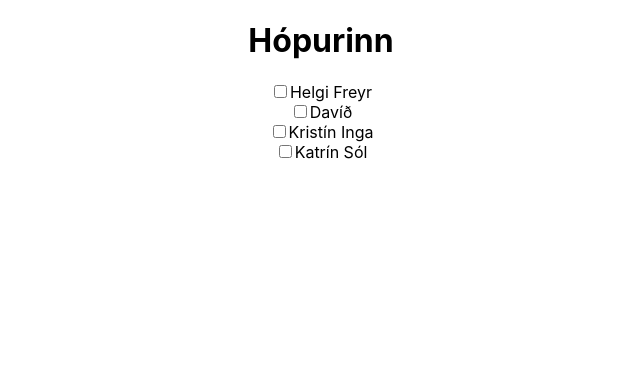
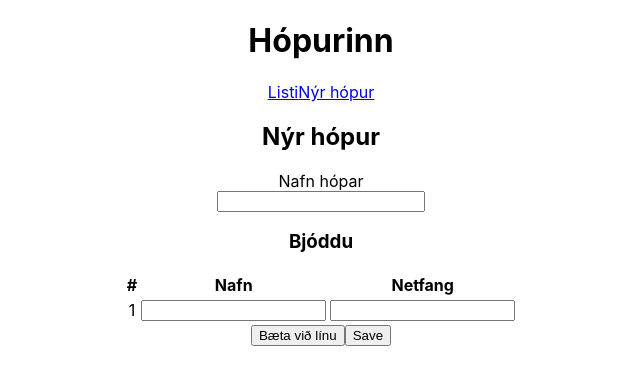
Before and after one commit to helgidavidsson/grubba, a React (Create React App) app: page /new-group in a window 1280 px wide. Shown: the top 384 px of the page, without its empty margins (319-959 px from the left). Built offline with nearby package versions, Linux system fonts and the light colour scheme; no server answers.

Commit message:
functioning prototype

```diff
--- a/package.json
+++ b/package.json
@@ -8,6 +8,7 @@
     "@testing-library/user-event": "^13.5.0",
     "react": "^18.2.0",
     "react-dom": "^18.2.0",
+    "react-router-dom": "^6.21.0",
     "react-scripts": "5.0.1",
     "socket.io-client": "^4.7.2",
     "web-vitals": "^2.1.4"
--- a/src/App.js
+++ b/src/App.js
@@ -1,19 +1,33 @@
 import './App.css';
 import ParticipantList from './components/ParticipantList';
+import { BrowserRouter as Router, Routes, Route } from 'react-router-dom';
+import GroupCreator from './components/GroupCreator';
+import Header from './components/Header';
 
 
 function App() {
 
+  const ENDPOINT = "http://localhost:3001"; // Replace with your server's address
 
 
   return (
     <div className="App">
-      <header className="App-header">
-          <h1>Hópurinn</h1>
+      <Router>
+      <Header/>
+      <Routes>
+        <Route path='/' element={
+          <ParticipantList
+            ENDPOINT={ENDPOINT}
+          />} />
+        <Route path='/new-group' element={
+          <GroupCreator
+            ENDPOINT={ENDPOINT}
+          />} />
+      </Routes>
 
-        <ParticipantList/>
+      </Router>
 
-      </header>
+
 
     </div>
   );
--- /dev/null
+++ b/src/components/GroupCreator.js
@@ -0,0 +1,114 @@
+import { useState, useEffect } from 'react'
+import styles from './GroupCreator.module.css'
+import socketIOClient from 'socket.io-client';
+
+export default function GroupCreator({
+    ENDPOINT
+}) {
+    const [rows, setRows] = useState([{
+        name: '', email: '',
+     }]);
+     const [groupTitle, setGroupTitle] = useState('');
+
+    const [socket, setSocket] = useState(null);
+
+    useEffect(() => {
+        const newSocket = socketIOClient(ENDPOINT);
+        setSocket(newSocket);
+
+        newSocket.on('initialState', (data) => {
+            // Destructure to get participants and title
+            const { participants, title } = data;
+
+            // Update rows and group title based on server data
+            setRows(participants.map(participant => ({ name: participant.name, email: participant.email })));
+            setGroupTitle(title);
+        });
+
+        return () => newSocket.disconnect();
+    }, [ENDPOINT]);
+
+    const addNewRow = () => {
+        setRows([...rows, { name: '', email: '' }]);
+    };
+
+    const handleSave = () => {
+        const dataToEmit = { rows, title: groupTitle };
+        console.log('Emitting data:', dataToEmit);
+        socket.emit('saveParticipants', dataToEmit);
+    };
+
+    return(
+        <div>
+            <h2>Nýr hópur</h2>
+
+            <form>
+            <div className={styles.nameContainer}>
+                    <label>Nafn hópar</label>
+                    <input
+                        className={styles.input}
+                        type='text'
+                        value={groupTitle}
+                        onChange={(e) => setGroupTitle(e.target.value)}
+                    />
+                </div>
+
+
+            <h3>Bjóddu </h3>
+
+            <table className={styles.table}>
+                <thead>
+                    <tr>
+                        <th>#</th>
+                        <th>Nafn</th>
+                        <th>Netfang</th>
+                    </tr>
+                </thead>
+                <tbody>
+
+                {rows.map((row, index) => (
+                        <tr key={index}>
+                            <td>{index + 1}</td>
+                            <td>
+                                <input
+                                    type='text'
+                                    value={row.name}
+                                    onChange={(e) => {
+                                        const newRows = [...rows];
+                                        newRows[index].name = e.target.value;
+                                        setRows(newRows);
+                                    }}
+                                />
+                            </td>
+                            <td>
+                                <input
+                                    type='email'
+                                    value={row.email}
+                                    onChange={(e) => {
+                                        const newRows = [...rows];
+                                        newRows[index].email = e.target.value;
+                                        setRows(newRows);
+                                    }}
+                                />
+                            </td>
+                        </tr>
+                    ))}
+
+                </tbody>
+
+
+            </table>
+
+            <label></label>
+
+
+
+            </form>
+            <button onClick={addNewRow}>Bæta við línu</button>
+
+            <button onClick={handleSave}>Save</button>
+
+
+        </div>
+    )
+}
--- /dev/null
+++ b/src/components/GroupCreator.module.css
@@ -0,0 +1,16 @@
+.nameContainer{
+    display: flex;
+    justify-content: center;
+    flex-direction: column;
+
+}
+
+.input {
+    width: 200px;
+    margin: auto;
+}
+
+.table {
+    text-align: center;
+    margin: auto;
+}
--- /dev/null
+++ b/src/components/Header.js
@@ -0,0 +1,15 @@
+import { Link } from "react-router-dom"
+
+
+
+export default function Header() {
+    return(
+        <header className="App-header">
+            <h1>Hópurinn</h1>
+            <nav>
+                <Link to="/">Listi</Link>
+                <Link to="/new-group">Nýr hópur</Link>
+            </nav>
+        </header>
+    )
+}
--- a/src/components/ParticipantList.js
+++ b/src/components/ParticipantList.js
@@ -3,24 +3,31 @@ import ParticipantsCheckbox from "./ParticipantsCheckbox";
 import socketIOClient from 'socket.io-client';
 
 
-export default function ParticipantList() {
-    const [participants, setParticipants] = useState([
-        { id: 0, isChecked: false, name: "Helgi Freyr" },
-        { id: 1, isChecked: false, name: "Davíð"},
-        { id: 2, isChecked: false, name: "Kristín Inga" },
-        { id: 3, isChecked: false, name: "Katrín Sól" },
-    ]);
+export default function ParticipantList({
+    ENDPOINT,
+}) {
+    const [participants, setParticipants] = useState([]);
+    const [groupTitle, setGroupTitle] = useState('');
+
     const [socket, setSocket] = useState(null);
-
-    const ENDPOINT = "https://hopurinn-dev.eu-north-1.elasticbeanstalk.com/"; // Replace with your server's address
 
     useEffect(() => {
         const newSocket = socketIOClient(ENDPOINT);
         setSocket(newSocket);
 
-        newSocket.on('initialState', (initialParticipants) => {
-            setParticipants(initialParticipants);
+        newSocket.on('initialState', (data) => {
+            // Destructure to get participants and title
+            const { participants, title } = data;
+
+            // Update participants and group title based on server data
+            setParticipants(participants);
+            setGroupTitle(title);
         });
+
+
+        newSocket.on('groupTitle', (title) => {
+            setGroupTitle(title)
+        })
 
         newSocket.on('participantToggled', (data) => {
             setParticipants(prevParticipants =>
@@ -49,6 +56,7 @@ export default function ParticipantList() {
 
     return (
         <div>
+            <h2>{groupTitle}</h2>
             {participants.map((participant) => (
                 <ParticipantsCheckbox
                     key={participant.id}
@@ -56,6 +64,7 @@ export default function ParticipantList() {
                     participantId={participant.id}
                     isChecked={participant.isChecked}
                     onToggle={handleToggle}
+
                 />
             ))}
         </div>
--- a/src/components/ParticipantsCheckbox.js
+++ b/src/components/ParticipantsCheckbox.js
@@ -5,7 +5,6 @@ export default function ParticipantsCheckbox({
     name
 })
 {
-        console.log(isChecked)
         const handleCheckboxChange = () => {
             onToggle(participantId)
         }
```
Also changed, not shown: src/components/EventCreator.js (deleted, +0 -15 lines), 2 other files (tests, documents, lock files or other folders).
